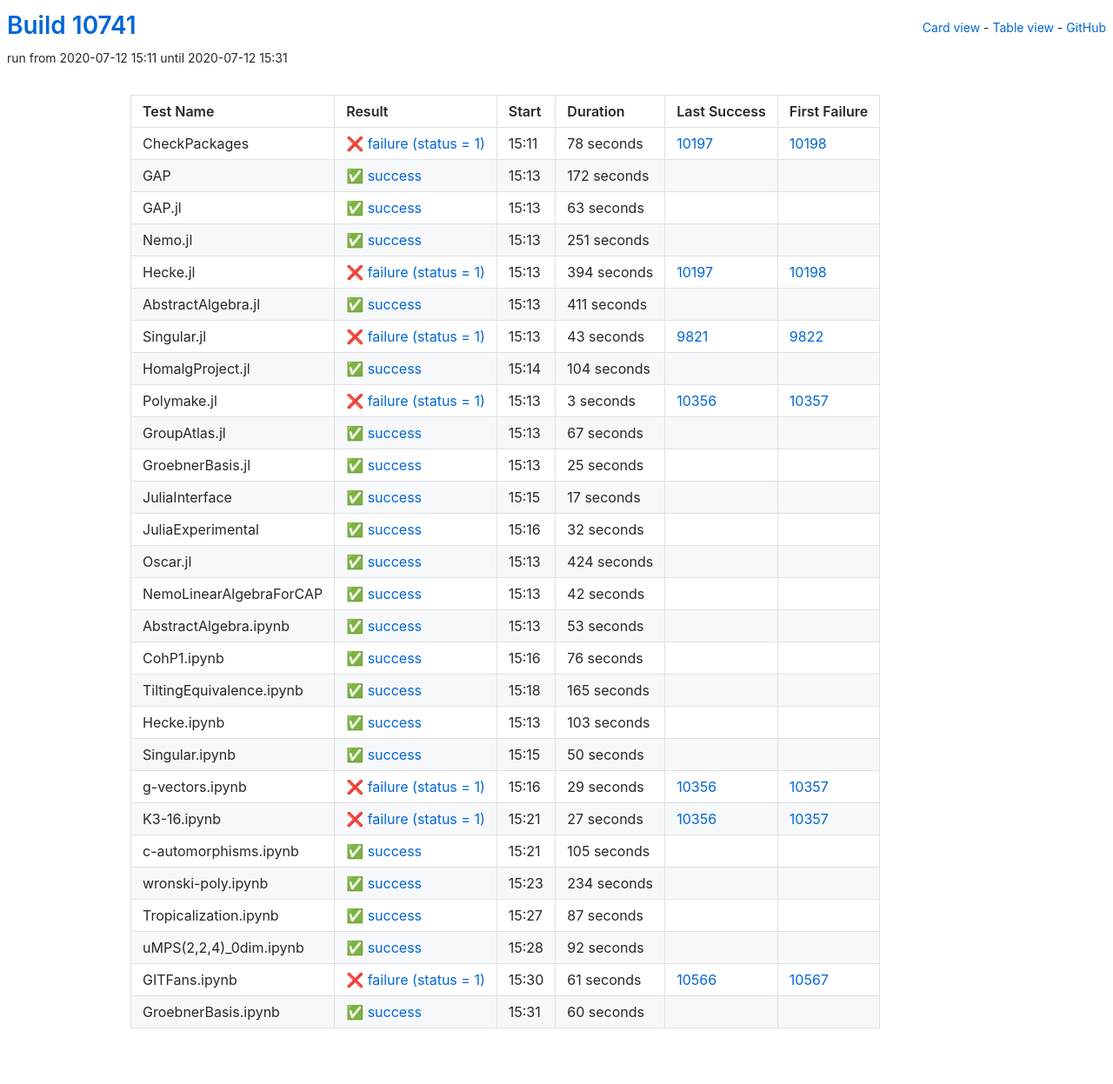
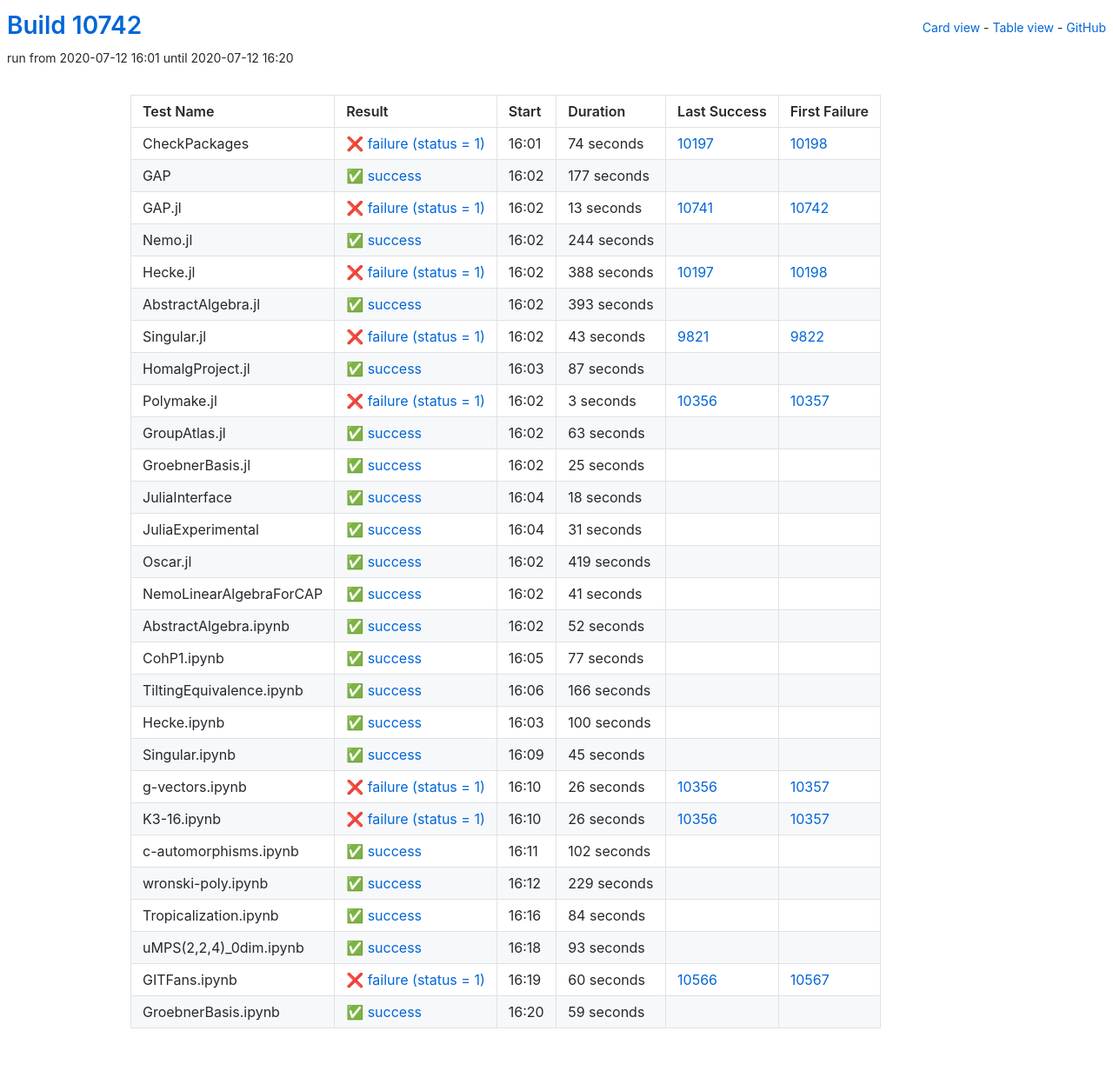
Before and after one commit to oscar-system/oscar-ci-status, a Jekyll site: the page built from table.html, in a window 1280 px wide. Shown: the whole page at 87% size. Built offline with Jekyll 4.4.1, drawn with Linux system fonts in a browser that asks for light colours.

Commit message:
Build #10742

```diff
--- a/_data/ci.yml
+++ b/_data/ci.yml
@@ -1,6 +1,6 @@
 ---
-build: 10741
-build_url: https://oscarci.mathematik.uni-kl.de/job/oscar/10741/
+build: 10742
+build_url: https://oscarci.mathematik.uni-kl.de/job/oscar/10742/
 job: oscar
 organization: oscar-system
 repo: oscar-ci-status
@@ -8,80 +8,80 @@
 tests:
 - name: CheckPackages
   id: checkpackages
-  log: https://oscarci.mathematik.uni-kl.de/job/oscar/10741/artifact/logs/build-10741/CheckPackages.log
-  start: 2020-07-12 15:11
+  log: https://oscarci.mathematik.uni-kl.de/job/oscar/10742/artifact/logs/build-10742/CheckPackages.log
+  start: 2020-07-12 16:01
   success: false
   exitcode: 1
   status: failure
-  duration: 78
+  duration: 74
   last_success: 10197
   last_success_url: https://oscarci.mathematik.uni-kl.de/job/oscar/10197/
   first_failure: 10198
   first_failure_url: https://oscarci.mathematik.uni-kl.de/job/oscar/10198/
 - name: GAP
   id: gap
-  log: https://oscarci.mathematik.uni-kl.de/job/oscar/10741/artifact/logs/build-10741/GAP.log
-  start: 2020-07-12 15:13
+  log: https://oscarci.mathematik.uni-kl.de/job/oscar/10742/artifact/logs/build-10742/GAP.log
+  start: 2020-07-12 16:02
   success: true
   exitcode: 0
   status: success
-  duration: 172
+  duration: 177
   last_success: false
   last_success_url:
   first_failure: false
   first_failure_url:
 - name: GAP.jl
   id: gap-jl
-  log: https://oscarci.mathematik.uni-kl.de/job/oscar/10741/artifact/logs/build-10741/GAP.jl.log
-  start: 2020-07-12 15:13
+  log: https://oscarci.mathematik.uni-kl.de/job/oscar/10742/artifact/logs/build-10742/GAP.jl.log
+  start: 2020-07-12 16:02
+  success: false
+  exitcode: 1
+  status: failure
+  duration: 13
+  last_success: 10741
+  last_success_url: https://oscarci.mathematik.uni-kl.de/job/oscar/10741/
+  first_failure: 10742
+  first_failure_url: https://oscarci.mathematik.uni-kl.de/job/oscar/10742/
+- name: Nemo.jl
+  id: nemo-jl
+  log: https://oscarci.mathematik.uni-kl.de/job/oscar/10742/artifact/logs/build-10742/Nemo.jl.log
+  start: 2020-07-12 16:02
   success: true
   exitcode: 0
   status: success
-  duration: 63
-  last_success: false
-  last_success_url:
-  first_failure: false
-  first_failure_url:
-- name: Nemo.jl
-  id: nemo-jl
-  log: https://oscarci.mathematik.uni-kl.de/job/oscar/10741/artifact/logs/build-10741/Nemo.jl.log
-  start: 2020-07-12 15:13
-  success: true
-  exitcode: 0
-  status: success
-  duration: 251
+  duration: 244
   last_success: false
   last_success_url:
   first_failure: false
   first_failure_url:
 - name: Hecke.jl
   id: hecke-jl
-  log: https://oscarci.mathematik.uni-kl.de/job/oscar/10741/artifact/logs/build-10741/Hecke.jl.log
-  start: 2020-07-12 15:13
+  log: https://oscarci.mathematik.uni-kl.de/job/oscar/10742/artifact/logs/build-10742/Hecke.jl.log
+  start: 2020-07-12 16:02
   success: false
   exitcode: 1
   status: failure
-  duration: 394
+  duration: 388
   last_success: 10197
   last_success_url: https://oscarci.mathematik.uni-kl.de/job/oscar/10197/
   first_failure: 10198
   first_failure_url: https://oscarci.mathematik.uni-kl.de/job/oscar/10198/
 - name: AbstractAlgebra.jl
   id: abstractalgebra-jl
-  log: https://oscarci.mathematik.uni-kl.de/job/oscar/10741/artifact/logs/build-10741/AbstractAlgebra.jl.log
-  start: 2020-07-12 15:13
+  log: https://oscarci.mathematik.uni-kl.de/job/oscar/10742/artifact/logs/build-10742/AbstractAlgebra.jl.log
+  start: 2020-07-12 16:02
   success: true
   exitcode: 0
   status: success
-  duration: 411
+  duration: 393
   last_success: false
   last_success_url:
   first_failure: false
   first_failure_url:
 - name: Singular.jl
   id: singular-jl
-  log: https://oscarci.mathematik.uni-kl.de/job/oscar/10741/artifact/logs/build-10741/Singular.jl.log
-  start: 2020-07-12 15:13
+  log: https://oscarci.mathematik.uni-kl.de/job/oscar/10742/artifact/logs/build-10742/Singular.jl.log
+  start: 2020-07-12 16:02
   success: false
   exitcode: 1
   status: failure
@@ -92,20 +92,20 @@
   first_failure_url: https://oscarci.mathematik.uni-kl.de/job/oscar/9822/
 - name: HomalgProject.jl
   id: homalgproject-jl
-  log: https://oscarci.mathematik.uni-kl.de/job/oscar/10741/artifact/logs/build-10741/HomalgProject.jl.log
-  start: 2020-07-12 15:14
+  log: https://oscarci.mathematik.uni-kl.de/job/oscar/10742/artifact/logs/build-10742/HomalgProject.jl.log
+  start: 2020-07-12 16:03
   success: true
   exitcode: 0
   status: success
-  duration: 104
+  duration: 87
   last_success: false
   last_success_url:
   first_failure: false
   first_failure_url:
 - name: Polymake.jl
   id: polymake-jl
-  log: https://oscarci.mathematik.uni-kl.de/job/oscar/10741/artifact/logs/build-10741/Polymake.jl.log
-  start: 2020-07-12 15:13
+  log: https://oscarci.mathematik.uni-kl.de/job/oscar/10742/artifact/logs/build-10742/Polymake.jl.log
+  start: 2020-07-12 16:02
   success: false
   exitcode: 1
   status: failure
@@ -116,20 +116,20 @@
   first_failure_url: https://oscarci.mathematik.uni-kl.de/job/oscar/10357/
 - name: GroupAtlas.jl
   id: groupatlas-jl
-  log: https://oscarci.mathematik.uni-kl.de/job/oscar/10741/artifact/logs/build-10741/GroupAtlas.jl.log
-  start: 2020-07-12 15:13
+  log: https://oscarci.mathematik.uni-kl.de/job/oscar/10742/artifact/logs/build-10742/GroupAtlas.jl.log
+  start: 2020-07-12 16:02
   success: true
   exitcode: 0
   status: success
-  duration: 67
+  duration: 63
   last_success: false
   last_success_url:
   first_failure: false
   first_failure_url:
 - name: GroebnerBasis.jl
   id: groebnerbasis-jl
-  log: https://oscarci.mathematik.uni-kl.de/job/oscar/10741/artifact/logs/build-10741/GroebnerBasis.jl.log
-  start: 2020-07-12 15:13
+  log: https://oscarci.mathematik.uni-kl.de/job/oscar/10742/artifact/logs/build-10742/GroebnerBasis.jl.log
+  start: 2020-07-12 16:02
   success: true
   exitcode: 0
   status: success
@@ -140,204 +140,204 @@
   first_failure_url:
 - name: JuliaInterface
   id: juliainterface
-  log: https://oscarci.mathematik.uni-kl.de/job/oscar/10741/artifact/logs/build-10741/JuliaInterface.log
-  start: 2020-07-12 15:15
+  log: https://oscarci.mathematik.uni-kl.de/job/oscar/10742/artifact/logs/build-10742/JuliaInterface.log
+  start: 2020-07-12 16:04
   success: true
   exitcode: 0
   status: success
-  duration: 17
+  duration: 18
   last_success: false
   last_success_url:
   first_failure: false
   first_failure_url:
 - name: JuliaExperimental
   id: juliaexperimental
-  log: https://oscarci.mathematik.uni-kl.de/job/oscar/10741/artifact/logs/build-10741/JuliaExperimental.log
-  start: 2020-07-12 15:16
+  log: https://oscarci.mathematik.uni-kl.de/job/oscar/10742/artifact/logs/build-10742/JuliaExperimental.log
+  start: 2020-07-12 16:04
   success: true
   exitcode: 0
   status: success
-  duration: 32
+  duration: 31
   last_success: false
   last_success_url:
   first_failure: false
   first_failure_url:
 - name: Oscar.jl
   id: oscar-jl
-  log: https://oscarci.mathematik.uni-kl.de/job/oscar/10741/artifact/logs/build-10741/Oscar.jl.log
-  start: 2020-07-12 15:13
+  log: https://oscarci.mathematik.uni-kl.de/job/oscar/10742/artifact/logs/build-10742/Oscar.jl.log
+  start: 2020-07-12 16:02
   success: true
   exitcode: 0
   status: success
-  duration: 424
+  duration: 419
   last_success: false
   last_success_url:
   first_failure: false
   first_failure_url:
 - name: NemoLinearAlgebraForCAP
   id: nemolinearalgebraforcap
-  log: https://oscarci.mathematik.uni-kl.de/job/oscar/10741/artifact/logs/build-10741/NemoLinearAlgebraForCAP.log
-  start: 2020-07-12 15:13
+  log: https://oscarci.mathematik.uni-kl.de/job/oscar/10742/artifact/logs/build-10742/NemoLinearAlgebraForCAP.log
+  start: 2020-07-12 16:02
   success: true
   exitcode: 0
   status: success
-  duration: 42
+  duration: 41
   last_success: false
   last_success_url:
   first_failure: false
   first_failure_url:
 - name: AbstractAlgebra.ipynb
   id: abstractalgebra-ipynb
-  log: https://oscarci.mathematik.uni-kl.de/job/oscar/10741/artifact/logs/build-10741/AbstractAlgebra.ipynb.log
-  start: 2020-07-12 15:13
+  log: https://oscarci.mathematik.uni-kl.de/job/oscar/10742/artifact/logs/build-10742/AbstractAlgebra.ipynb.log
+  start: 2020-07-12 16:02
   success: true
   exitcode: 0
   status: success
-  duration: 53
+  duration: 52
   last_success: false
   last_success_url:
   first_failure: false
   first_failure_url:
 - name: CohP1.ipynb
   id: cohp1-ipynb
-  log: https://oscarci.mathematik.uni-kl.de/job/oscar/10741/artifact/logs/build-10741/CohP1.ipynb.log
-  start: 2020-07-12 15:16
+  log: https://oscarci.mathematik.uni-kl.de/job/oscar/10742/artifact/logs/build-10742/CohP1.ipynb.log
+  start: 2020-07-12 16:05
   success: true
   exitcode: 0
   status: success
-  duration: 76
+  duration: 77
   last_success: false
   last_success_url:
   first_failure: false
   first_failure_url:
 - name: TiltingEquivalence.ipynb
   id: tiltingequivalence-ipynb
-  log: https://oscarci.mathematik.uni-kl.de/job/oscar/10741/artifact/logs/build-10741/TiltingEquivalence.ipynb.log
-  start: 2020-07-12 15:18
+  log: https://oscarci.mathematik.uni-kl.de/job/oscar/10742/artifact/logs/build-10742/TiltingEquivalence.ipynb.log
+  start: 2020-07-12 16:06
   success: true
   exitcode: 0
   status: success
-  duration: 165
+  duration: 166
   last_success: false
   last_success_url:
   first_failure: false
   first_failure_url:
 - name: Hecke.ipynb
   id: hecke-ipynb
-  log: https://oscarci.mathematik.uni-kl.de/job/oscar/10741/artifact/logs/build-10741/Hecke.ipynb.log
-  start: 2020-07-12 15:13
+  log: https://oscarci.mathematik.uni-kl.de/job/oscar/10742/artifact/logs/build-10742/Hecke.ipynb.log
+  start: 2020-07-12 16:03
   success: true
   exitcode: 0
   status: success
-  duration: 103
+  duration: 100
   last_success: false
   last_success_url:
   first_failure: false
   first_failure_url:
 - name: Singular.ipynb
   id: singular-ipynb
-  log: https://oscarci.mathematik.uni-kl.de/job/oscar/10741/artifact/logs/build-10741/Singular.ipynb.log
-  start: 2020-07-12 15:15
+  log: https://oscarci.mathematik.uni-kl.de/job/oscar/10742/artifact/logs/build-10742/Singular.ipynb.log
+  start: 2020-07-12 16:09
   success: true
   exitcode: 0
   status: success
-  duration: 50
+  duration: 45
   last_success: false
   last_success_url:
   first_failure: false
   first_failure_url:
 - name: g-vectors.ipynb
   id: g-vectors-ipynb
-  log: https://oscarci.mathematik.uni-kl.de/job/oscar/10741/artifact/logs/build-10741/g-vectors.ipynb.log
-  start: 2020-07-12 15:16
+  log: https://oscarci.mathematik.uni-kl.de/job/oscar/10742/artifact/logs/build-10742/g-vectors.ipynb.log
+  start: 2020-07-12 16:10
   success: false
   exitcode: 1
   status: failure
-  duration: 29
+  duration: 26
   last_success: 10356
   last_success_url: https://oscarci.mathematik.uni-kl.de/job/oscar/10356/
   first_failure: 10357
   first_failure_url: https://oscarci.mathematik.uni-kl.de/job/oscar/10357/
 - name: K3-16.ipynb
   id: k3-16-ipynb
-  log: https://oscarci.mathematik.uni-kl.de/job/oscar/10741/artifact/logs/build-10741/K3-16.ipynb.log
-  start: 2020-07-12 15:21
+  log: https://oscarci.mathematik.uni-kl.de/job/oscar/10742/artifact/logs/build-10742/K3-16.ipynb.log
+  start: 2020-07-12 16:10
   success: false
   exitcode: 1
   status: failure
-  duration: 27
+  duration: 26
   last_success: 10356
   last_success_url: https://oscarci.mathematik.uni-kl.de/job/oscar/10356/
   first_failure: 10357
   first_failure_url: https://oscarci.mathematik.uni-kl.de/job/oscar/10357/
 - name: c-automorphisms.ipynb
   id: c-automorphisms-ipynb
-  log: https://oscarci.mathematik.uni-kl.de/job/oscar/10741/artifact/logs/build-10741/c-automorphisms.ipynb.log
-  start: 2020-07-12 15:21
+  log: https://oscarci.mathematik.uni-kl.de/job/oscar/10742/artifact/logs/build-10742/c-automorphisms.ipynb.log
+  start: 2020-07-12 16:11
   success: true
   exitcode: 0
   status: success
-  duration: 105
+  duration: 102
   last_success: false
   last_success_url:
   first_failure: false
   first_failure_url:
 - name: wronski-poly.ipynb
   id: wronski-poly-ipynb
-  log: https://oscarci.mathematik.uni-kl.de/job/oscar/10741/artifact/logs/build-10741/wronski-poly.ipynb.log
-  start: 2020-07-12 15:23
+  log: https://oscarci.mathematik.uni-kl.de/job/oscar/10742/artifact/logs/build-10742/wronski-poly.ipynb.log
+  start: 2020-07-12 16:12
   success: true
   exitcode: 0
   status: success
-  duration: 234
+  duration: 229
   last_success: false
   last_success_url:
   first_failure: false
   first_failure_url:
 - name: Tropicalization.ipynb
   id: tropicalization-ipynb
-  log: https://oscarci.mathematik.uni-kl.de/job/oscar/10741/artifact/logs/build-10741/Tropicalization.ipynb.log
-  start: 2020-07-12 15:27
+  log: https://oscarci.mathematik.uni-kl.de/job/oscar/10742/artifact/logs/build-10742/Tropicalization.ipynb.log
+  start: 2020-07-12 16:16
   success: true
   exitcode: 0
   status: success
-  duration: 87
+  duration: 84
   last_success: false
   last_success_url:
   first_failure: false
   first_failure_url:
 - name: uMPS(2,2,4)_0dim.ipynb
   id: umps-2-2-4-0dim-ipynb
-  log: https://oscarci.mathematik.uni-kl.de/job/oscar/10741/artifact/logs/build-10741/uMPS-2-2-4-_0dim.ipynb.log
-  start: 2020-07-12 15:28
+  log: https://oscarci.mathematik.uni-kl.de/job/oscar/10742/artifact/logs/build-10742/uMPS-2-2-4-_0dim.ipynb.log
+  start: 2020-07-12 16:18
   success: true
   exitcode: 0
   status: success
-  duration: 92
+  duration: 93
   last_success: false
   last_success_url:
   first_failure: false
   first_failure_url:
 - name: GITFans.ipynb
   id: gitfans-ipynb
-  log: https://oscarci.mathematik.uni-kl.de/job/oscar/10741/artifact/logs/build-10741/GITFans.ipynb.log
-  start: 2020-07-12 15:30
+  log: https://oscarci.mathematik.uni-kl.de/job/oscar/10742/artifact/logs/build-10742/GITFans.ipynb.log
+  start: 2020-07-12 16:19
   success: false
   exitcode: 1
   status: failure
-  duration: 61
+  duration: 60
   last_success: 10566
   last_success_url: https://oscarci.mathematik.uni-kl.de/job/oscar/10566/
   first_failure: 10567
   first_failure_url: https://oscarci.mathematik.uni-kl.de/job/oscar/10567/
 - name: GroebnerBasis.ipynb
   id: groebnerbasis-ipynb
-  log: https://oscarci.mathematik.uni-kl.de/job/oscar/10741/artifact/logs/build-10741/GroebnerBasis.ipynb.log
-  start: 2020-07-12 15:31
+  log: https://oscarci.mathematik.uni-kl.de/job/oscar/10742/artifact/logs/build-10742/GroebnerBasis.ipynb.log
+  start: 2020-07-12 16:20
   success: true
   exitcode: 0
   status: success
-  duration: 60
+  duration: 59
   last_success: false
   last_success_url:
   first_failure: false
```
Also changed, not shown: README.md.
